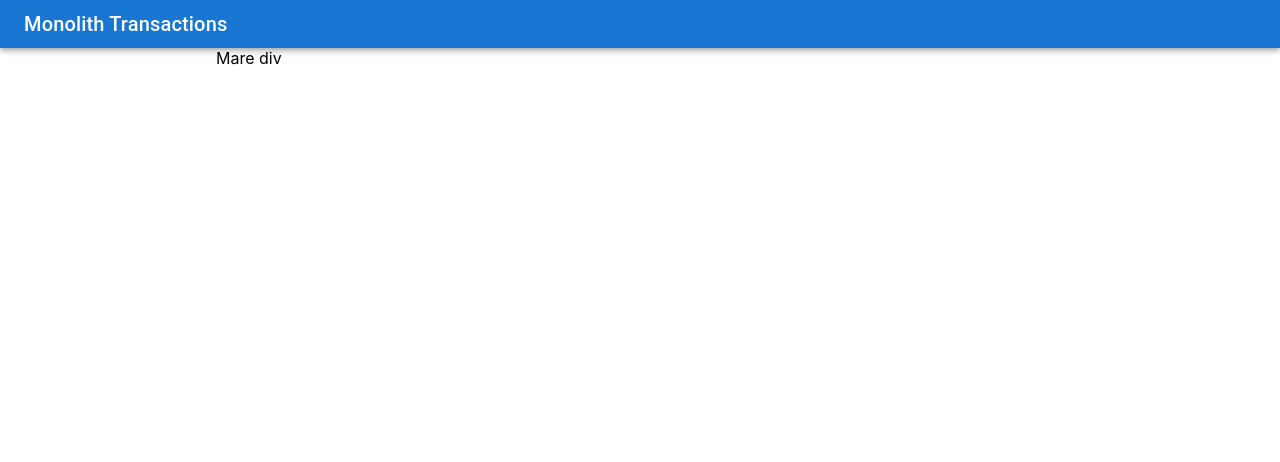
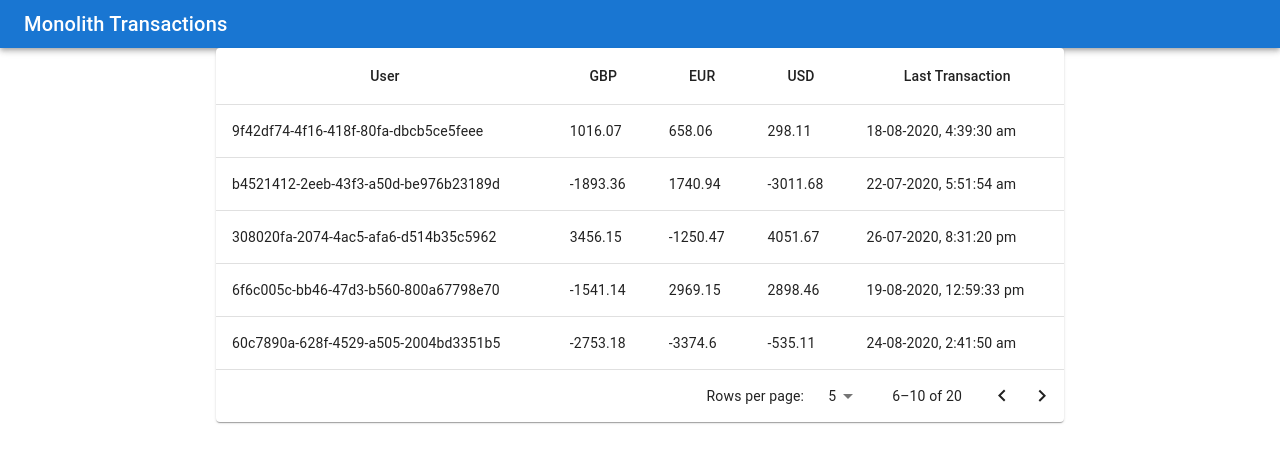
Before and after one commit to catalinleca/transactions-app, a React (Create React App) app: page / in a window 1280 px wide. Shown: the top 462 px of the page. Built offline with nearby package versions, Linux system fonts and the light colour scheme.

Commit message:
small restruturing and simple table done

```diff
--- a/package.json
+++ b/package.json
@@ -17,6 +17,7 @@
     "@types/react-dom": "^17.0.11",
     "axios": "^0.24.0",
     "eslint": "^7.32.0",
+    "moment": "^2.29.1",
     "react": "^17.0.2",
     "react-dom": "^17.0.2",
     "react-redux": "^7.2.6",
--- /dev/null
+++ b/src/components/Pagination.js
@@ -0,0 +1,19 @@
+import * as React from "react";
+import { Grid, TablePagination } from "@mui/material";
+
+export const Pagination = ({
+  currentPage,
+  rowsPerPage,
+  totalPages,
+  total,
+  setPage
+}) => {
+  return <div></div>;
+  // return <TablePagination
+  //   component="div"
+  //   count={total}
+  //   page={currentPage}
+  //   onPageChange={setPage}
+  //   onRowsPerPageChange={}
+  // />;
+};
--- /dev/null
+++ b/src/components/Table.js
@@ -0,0 +1,76 @@
+import * as React from "react";
+import {
+  Paper,
+  TableBody,
+  TableCell,
+  TableContainer,
+  TableHead,
+  TableRow,
+  Table as MaterialTable,
+  TablePagination
+} from "@mui/material";
+import { useState } from "react";
+import { Pagination } from "./Pagination";
+
+export const Table = ({ rows = [], columns = [] }) => {
+  const [currentPage, setCurrentPage] = useState(1);
+  const [rowsPerPage, setRowsPerPage] = useState(5);
+  const total = rows.length;
+  const totalPages = Math.ceil(total / rowsPerPage);
+
+  const activeRows = rows.slice(
+    currentPage * rowsPerPage,
+    (currentPage + 1) * rowsPerPage
+  );
+
+  const handlerSetPage = (event, newPage) => {
+    console.log("newPage: ", newPage);
+    setCurrentPage(newPage);
+  };
+
+  const handleChangeRowsPerPage = (event) => {
+    setRowsPerPage(parseInt(event.target.value, 10));
+    setCurrentPage(0);
+  };
+
+  return (
+    <Paper sx={{ width: "100%", mb: 2 }}>
+      <TableContainer>
+        <MaterialTable sx={{ minWidth: 650 }} aria-label="a dense table">
+          <TableHead>
+            <TableRow>
+              {columns.map((column) => (
+                <TableCell key={`${column.value}${column.key}`} align="center">
+                  {column.value}
+                </TableCell>
+              ))}
+            </TableRow>
+          </TableHead>
+
+          <TableBody>
+            {activeRows.map((row) => (
+              <TableRow key={`${row.user}`}>
+                {columns.map((column) => (
+                  <TableCell key={column.key} align="left">
+                    {column.format
+                      ? column.format(row[column.key])
+                      : row[column.key]}
+                  </TableCell>
+                ))}
+              </TableRow>
+            ))}
+          </TableBody>
+        </MaterialTable>
+      </TableContainer>
+      <TablePagination
+        component="div"
+        count={total}
+        page={currentPage}
+        onPageChange={handlerSetPage}
+        rowsPerPage={rowsPerPage}
+        onRowsPerPageChange={handleChangeRowsPerPage}
+        rowsPerPageOptions={[3, 5, 10]}
+      />
+    </Paper>
+  );
+};
--- a/src/index.js
+++ b/src/index.js
@@ -1,11 +1,11 @@
 import React from "react";
-import ReactDOM from "react-dom";
+import { render } from "react-dom";
 import "./app/index.css";
 import App from "./app";
 import { store } from "./app/store";
 import { Provider } from "react-redux";
 
-ReactDOM.render(
+render(
   <React.StrictMode>
     <Provider store={store}>
       <App />
--- /dev/null
+++ b/src/utils/index.js
@@ -0,0 +1,11 @@
+export const flattenObj = (obj, acc = {}) => {
+  for (const key in obj) {
+    if (typeof obj[key] === "object") {
+      flattenObj(obj[key], acc);
+    } else {
+      acc[key] = obj[key];
+    }
+  }
+
+  return acc;
+};
--- a/src/views/transactions/Transactions.js
+++ b/src/views/transactions/Transactions.js
@@ -1,73 +1,50 @@
 import * as React from "react";
 import { useEffect, useMemo } from "react";
 import { useDispatch, useSelector } from "react-redux";
-import { fetchTransactions, selectTransactions } from "./transactionsSlice";
+import {
+  fetchTransactions,
+  selectIsLoading,
+  selectTransactions
+} from "./transactionsSlice";
+import { flattenObj } from "../../utils";
+import { Table } from "../../components/Table";
+import moment from "moment";
 
-const calculateNewCurrencies = (
-  oldCurrencies,
-  { currency: newCurrency, amount: newAmount }
-) => {
-  const finalCurrencies = {
-    ...oldCurrencies
-  };
-
-  if (!(newCurrency in oldCurrencies)) {
-    finalCurrencies[newCurrency] = +newAmount;
-  } else {
-    finalCurrencies[newCurrency] = finalCurrencies[newCurrency] + +newAmount;
-  }
-
-  return finalCurrencies;
+const flattenTransactions = (transactions) => {
+  return Object.keys(transactions).map((key) => ({
+    user: key,
+    ...flattenObj(transactions[key])
+  }));
 };
 
-const calculateNewData = (oldUserData, newUserData) => {
-  const oldUserTimestamp = new Date(oldUserData.timestamp);
-  const newUserTimestamp = new Date(newUserData.timestamp);
-  const newTimestamp =
-    oldUserTimestamp > newUserTimestamp ? oldUserTimestamp : newUserTimestamp;
-
-  const newCurrencies = calculateNewCurrencies(
-    oldUserData.currencies,
-    newUserData
-  );
-
-  return {
-    timestamp: newTimestamp,
-    currencies: newCurrencies
-  };
-};
-
-/**
- * Validate when data comes invalid
- */
-const getFinalUsersTransactions = (allTransactions) => {
-  return allTransactions.reduce((acc, currentTransaction) => {
-    const { user_id, timestamp, currency, amount } = currentTransaction;
-
-    debugger;
-    if (!(user_id in acc)) {
-      acc[user_id] = {
-        timestamp,
-        currencies: {
-          [currency]: +amount
-        }
-      };
-    } else {
-      const oldUserData = acc[user_id];
-      acc[user_id] = calculateNewData(oldUserData, {
-        timestamp,
-        currency,
-        amount
-      });
-    }
-
-    return acc;
-  }, {});
-};
+const columns = [
+  {
+    key: "user",
+    value: "User"
+  },
+  {
+    key: "GBP",
+    value: "GBP"
+  },
+  {
+    key: "EUR",
+    value: "EUR"
+  },
+  {
+    key: "USD",
+    value: "USD"
+  },
+  {
+    key: "timestamp",
+    value: "Last Transaction",
+    format: (value) => moment(value).format("DD-MM-YYYY, h:mm:ss a")
+  }
+];
 
 export const Transactions = () => {
   const dispatch = useDispatch();
   const allTransactions = useSelector(selectTransactions);
+  const isLoading = useSelector(selectIsLoading);
 
   console.log("in Transaction - data: ", allTransactions);
 
@@ -75,12 +52,18 @@ export const Transactions = () => {
     dispatch(fetchTransactions("large"));
   }, [dispatch]);
 
-  const finalUsersTransactions = useMemo(
-    () => getFinalUsersTransactions(allTransactions),
+  const flatUsersTransactions = useMemo(
+    () => flattenTransactions(allTransactions),
     [allTransactions]
   );
 
-  console.log("finalUsersTransactions: ", finalUsersTransactions);
+  console.log("flatUsersTransactions: ", flatUsersTransactions);
 
-  return <div>Mare div</div>;
+  return !flatUsersTransactions.length ? (
+    <div>Loading</div>
+  ) : (
+    <div>
+      <Table rows={flatUsersTransactions} columns={columns} />
+    </div>
+  );
 };
--- a/src/views/transactions/transactionsSlice.ts
+++ b/src/views/transactions/transactionsSlice.ts
@@ -1,11 +1,11 @@
 import { createAsyncThunk, createSlice } from "@reduxjs/toolkit";
 import { Transaction, TransactionsTypes } from "../../client";
 import apiClient from "../../app/client";
+import { getFinalUsersTransactions } from "./utils";
 
 export const fetchTransactions = createAsyncThunk(
   "transactions/fetchTransactions",
   async (transactionType: TransactionsTypes) => {
-    console.log("in fetchTransaction: ", transactionType);
     let call;
 
     // usually I would've implemented one function for each type but for the sake
@@ -23,8 +23,10 @@ export const fetchTransactions = createAsyncThunk(
     }
 
     const response = await call;
+    const allTransactions = response.data;
+    const formattedTransactions = getFinalUsersTransactions(allTransactions);
 
-    return response.data;
+    return formattedTransactions;
   }
 );
 
@@ -64,4 +66,6 @@ export const transactionsSlice = createSlice({
 export const selectTransactions = (state: any) =>
   state.transactions.transactions;
 
+export const selectIsLoading = (state: any) => state.transactions.loading;
+
 export default transactionsSlice.reducer;
--- /dev/null
+++ b/src/views/transactions/utils.js
@@ -0,0 +1,62 @@
+const calculateNewCurrencies = (
+  oldCurrencies,
+  { currency: newCurrency, amount: newAmount }
+) => {
+  const finalCurrencies = {
+    ...oldCurrencies
+  };
+
+  if (!(newCurrency in oldCurrencies)) {
+    finalCurrencies[newCurrency] = +newAmount;
+  } else {
+    finalCurrencies[newCurrency] = +(
+      finalCurrencies[newCurrency] + +newAmount
+    ).toFixed(2);
+  }
+
+  return finalCurrencies;
+};
+
+const calculateNewData = (oldUserData, newUserData) => {
+  const oldUserTimestamp = new Date(oldUserData.timestamp);
+  const newUserTimestamp = new Date(newUserData.timestamp);
+  const newTimestamp =
+    oldUserTimestamp > newUserTimestamp ? oldUserTimestamp : newUserTimestamp;
+
+  const newCurrencies = calculateNewCurrencies(
+    oldUserData.currencies,
+    newUserData
+  );
+
+  return {
+    timestamp: newTimestamp.toISOString(),
+    currencies: newCurrencies
+  };
+};
+
+/**
+ * Validate when data comes invalid
+ */
+export const getFinalUsersTransactions = (allTransactions) => {
+  return allTransactions.reduce((acc, currentTransaction) => {
+    const { user_id, timestamp, currency, amount } = currentTransaction;
+
+    if (!(user_id in acc)) {
+      acc[user_id] = {
+        timestamp,
+        currencies: {
+          [currency]: +amount
+        }
+      };
+    } else {
+      const oldUserData = acc[user_id];
+      acc[user_id] = calculateNewData(oldUserData, {
+        timestamp,
+        currency,
+        amount
+      });
+    }
+
+    return acc;
+  }, {});
+};
```
Also changed, not shown: 1 other file (tests, documents, lock files or other folders).
